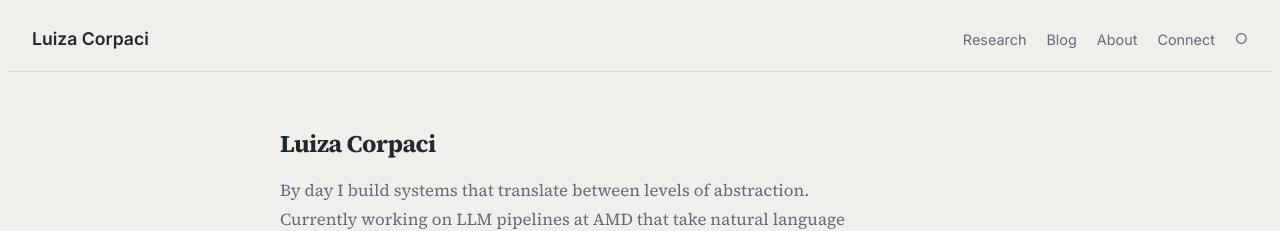
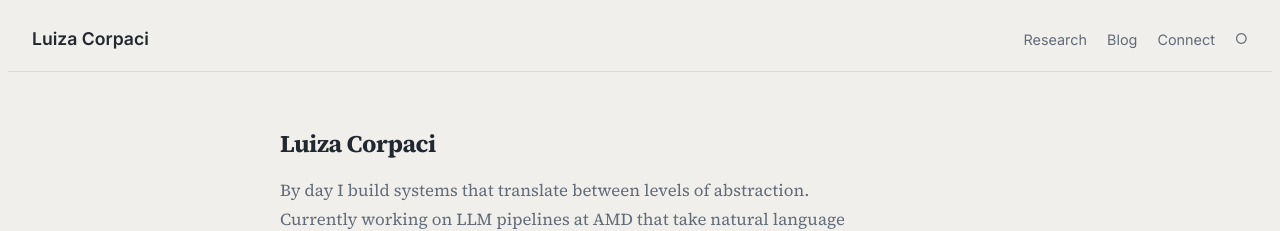
Before and after one commit to corpaci/corpaci.github.io, a Jekyll site: the page built from index.html, in a window 1280 px wide. Shown: the top 231 px of the page. Built offline with Jekyll 4.4.1, drawn with Linux system fonts in a browser that asks for light colours.

Commit message:
gave up on About

```diff
--- a/_layouts/default.html
+++ b/_layouts/default.html
@@ -20,7 +20,6 @@
     <div class="nav-links">
       <a class="nav-link{% if page.url == '/research/' %} active{% endif %}" href="/research/">Research</a>
       <a class="nav-link{% if page.url == '/blog/' or page.layout == 'post' %} active{% endif %}" href="/blog/">Blog</a>
-      <a class="nav-link{% if page.url == '/about/' %} active{% endif %}" href="/about/">About</a>
       <a class="nav-link{% if page.url == '/connect/' %} active{% endif %}" href="/connect/">Connect</a>
 <button class="theme-toggle" onclick="toggleTheme()" aria-label="Toggle light/dark mode">◐</button>
     </div>
```
Also changed, not shown: _drafts/about.md (renamed from about.md).
